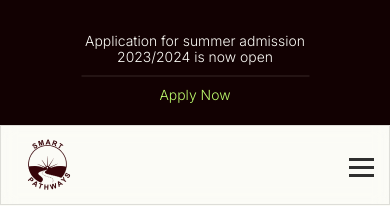
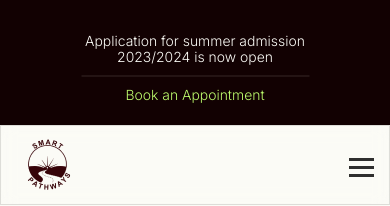
Before and after one commit to sarah-adewale/smart-pathways, a React (Create React App) app: page / in a window 390 px wide. Shown: the top 206 px of the page. Built offline with nearby package versions, Linux system fonts and the light colour scheme.

Commit message:
completed mobile adjustment

```diff
--- a/src/components/Footer.js
+++ b/src/components/Footer.js
@@ -25,7 +25,7 @@ const Footer = () => {
                         </div>
                         <div className="block footer-links">
                             <p className="business-links-title">QuickLinks</p>
-                            <CustomLink className="company-links-text">Book an appointment</CustomLink>
+                            <CustomLink to={'https://calendly.com/smartpathways/30min'} target={'_blank'} className="company-links-text">Book an appointment</CustomLink>
                             <CustomLink className="company-links-text">Start Application</CustomLink>
                             {/* <CustomLink className="company-links-text">Immigration Assessment Form</CustomLink> */}
                             <CustomLink className="company-links-text">Get Brochure</CustomLink>
@@ -59,7 +59,7 @@ const Footer = () => {
                                     <path fill-rule="evenodd" clip-rule="evenodd" d="M1.5 0.25C0.671573 0.25 0 0.92157 0 1.75V10.25C0 11.0784 0.671573 11.75 1.5 11.75H12.5C13.3284 11.75 14 11.0784 14 10.25V1.75C14 0.92157 13.3284 0.25 12.5 0.25H1.5Z" fill="#BCABAC"/>
                                     <path fill-rule="evenodd" clip-rule="evenodd" d="M14 2.0918L7.38341 6.50364C7.29008 6.56365 7.15463 6.60648 7 6.60648C6.84537 6.60648 6.70992 6.56365 6.61659 6.50364L0 2.0918V3.5942L5.92657 7.54599L5.93237 7.54976C6.24703 7.75458 6.62486 7.85648 7 7.85648C7.37514 7.85648 7.753 7.75461 8.06765 7.5498L14 3.59419V2.0918Z" fill="#572D31"/>
                                 </svg>
-                                <CustomLink className="company-email-address">info@smartpathways.ca</CustomLink>
+                                <CustomLink to={'mailto:info@smartpathways.ca'} className="company-email-address">info@smartpathways.ca</CustomLink>
 
                             </div>
                             <p className="copyright-text">© Copyright 2023. SmartPathways Inc</p>
@@ -77,7 +77,7 @@ const Footer = () => {
                                     <path fill-rule="evenodd" clip-rule="evenodd" d="M1.5 0.25C0.671573 0.25 0 0.92157 0 1.75V10.25C0 11.0784 0.671573 11.75 1.5 11.75H12.5C13.3284 11.75 14 11.0784 14 10.25V1.75C14 0.92157 13.3284 0.25 12.5 0.25H1.5Z" fill="#BCABAC"/>
                                     <path fill-rule="evenodd" clip-rule="evenodd" d="M14 2.0918L7.38341 6.50364C7.29008 6.56365 7.15463 6.60648 7 6.60648C6.84537 6.60648 6.70992 6.56365 6.61659 6.50364L0 2.0918V3.5942L5.92657 7.54599L5.93237 7.54976C6.24703 7.75458 6.62486 7.85648 7 7.85648C7.37514 7.85648 7.753 7.75461 8.06765 7.5498L14 3.59419V2.0918Z" fill="#572D31"/>
                                 </svg>
-                                <CustomLink className="company-email-address">info@smartpathways.ca</CustomLink>
+                                <CustomLink to={'mailto:info@smartpathways.ca'} className="company-email-address">info@smartpathways.ca</CustomLink>
                             </div>
 
                             <div className="block mt-10 gap-10 info">
--- a/src/components/Home.js
+++ b/src/components/Home.js
@@ -4,6 +4,7 @@ import Accordion from "./Accordion.js";
 // import Brands from './Brands.js';
 import Card from './Card.js';
 import CommentSlider from './CommentSlider.js';
+import CustomLink from './CustomLink.js';
 // import { ReactComponent as Carlendar} from './svgs/carlender.svg';
 import Footer from './Footer.js';
 
@@ -26,6 +27,7 @@ function Home(){
 
                             <div className="appointment-button">
                                 <div className=' mobile-appointment-btn'>
+                                    <CustomLink to="https://calendly.com/smartpathways/30min" target='_blank'>
                                         <Button className="flex" style={{color: '#DDD4D5', width: '244px'}}>Book an appointment
                                             <svg xmlns="http://www.w3.org/2000/svg" width="14" height="14" viewBox="0 0 14 14" fill="none" className='booking-icon'>
                                                 <path fill-rule="evenodd" clip-rule="evenodd" d="M3.5 0C4.05228 0 4.5 0.447715 4.5 1V2H9.50009V1C9.50009 0.447715 9.94781 0 10.5001 0C11.0524 0 11.5001 0.447715 11.5001 1V2H12.5C13.3284 2 14 2.67157 14 3.5V4.5H0V3.5C0 2.67157 0.671573 2 1.5 2H2.5V1C2.5 0.447715 2.94772 0 3.5 0Z" fill="#79575A"/>
@@ -34,7 +36,7 @@ function Home(){
                                             </svg>
 
                                         </Button>
-
+                                    </CustomLink>
                                 </div>
                             </div>
                         </div>
@@ -215,7 +217,7 @@ function Home(){
                 <section className='block'>
                     <div className='comment-text-area'>
                         <h2 className='testimonials-title'>What our clients say</h2>
-                        <p className='testimonials-subtitle mt-5'>Testimonials from past students and lorem ipsum dolor sit amet consectetur. Ullamcorper amet sed id leo. Vel et maecenas ac adipiscing vulputate lacus ac.</p>
+                        <p className='testimonials-subtitle mt-5'>Take a closer look at what customers are saying about us.</p>
                     </div>
                     <section className='mt-20'>
                         <CommentSlider />
--- a/src/components/NotifBar.js
+++ b/src/components/NotifBar.js
@@ -24,7 +24,7 @@ function NotifBar(){
                                 <path opacity="0.15" d="M228.5 1L0.499998 1" stroke="#FBFBF6"/>
                             </svg>
                             <div className="notif-bar-link">
-                                <CustomLink className="notif-button">Apply Now</CustomLink>
+                                <CustomLink to={'https://calendly.com/smartpathways/30min'} target={'_blank'} className="notif-button">Book an Appointment</CustomLink>
                             </div>
 
                     </section>
--- a/src/styles.css
+++ b/src/styles.css
@@ -1131,13 +1131,12 @@ ul {
         display: none;
         flex-direction: column;
         position: absolute;
-        /* height: 500px; */
         top: 200px;
         left: 0;
         width: 100%;
-        border-bottom: 1px solid var(--gray-100, #F2F4F7);
+        border-bottom: 1px solid #F2F4F7;
         background: #FBFBF6;
-        box-shadow: 0 2px 5px rgba(0, 0, 0, 0.2);
+        /* box-shadow: 0 2px 5px rgba(0, 0, 0, 0.2); */
 
     }
 
@@ -1589,8 +1588,7 @@ ul {
         justify-content: center;
         text-align: center;
         margin: auto;
-        /* margin-left: 100px;
-        margin-top: 10px; */
+
     }
 
     .card-container {
@@ -1599,7 +1597,7 @@ ul {
         flex-direction: column;
         align-items: center;
         justify-content: center;
-        margin-left: -10px;
+        margin-left: -8px;
         max-width: 300px;
 
     }
```
Lines whose indentation alone changed are shown as unchanged.
